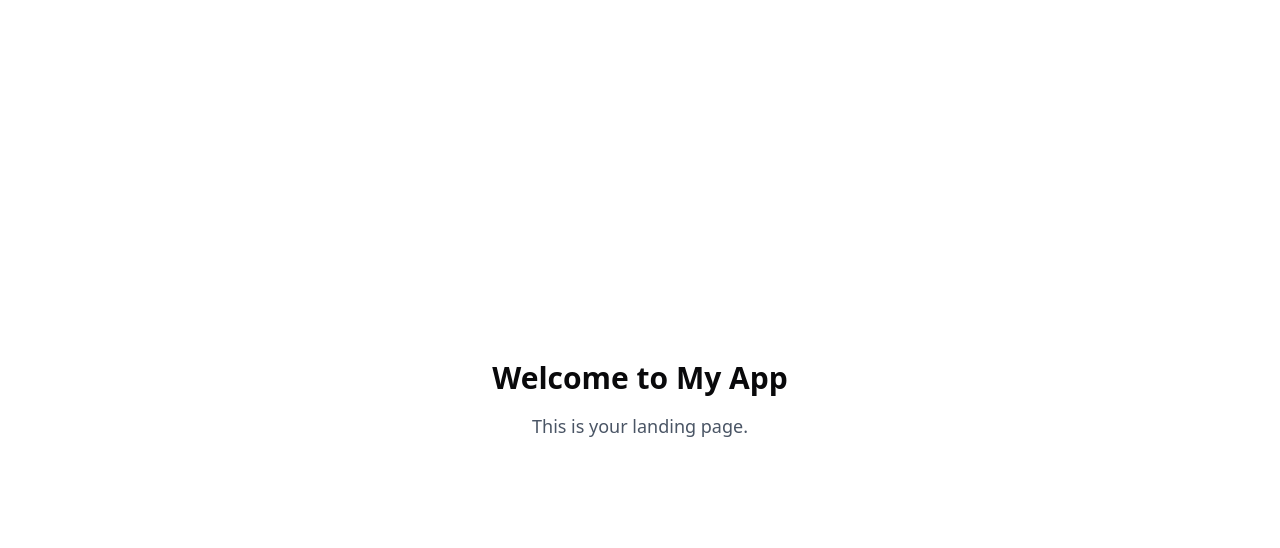
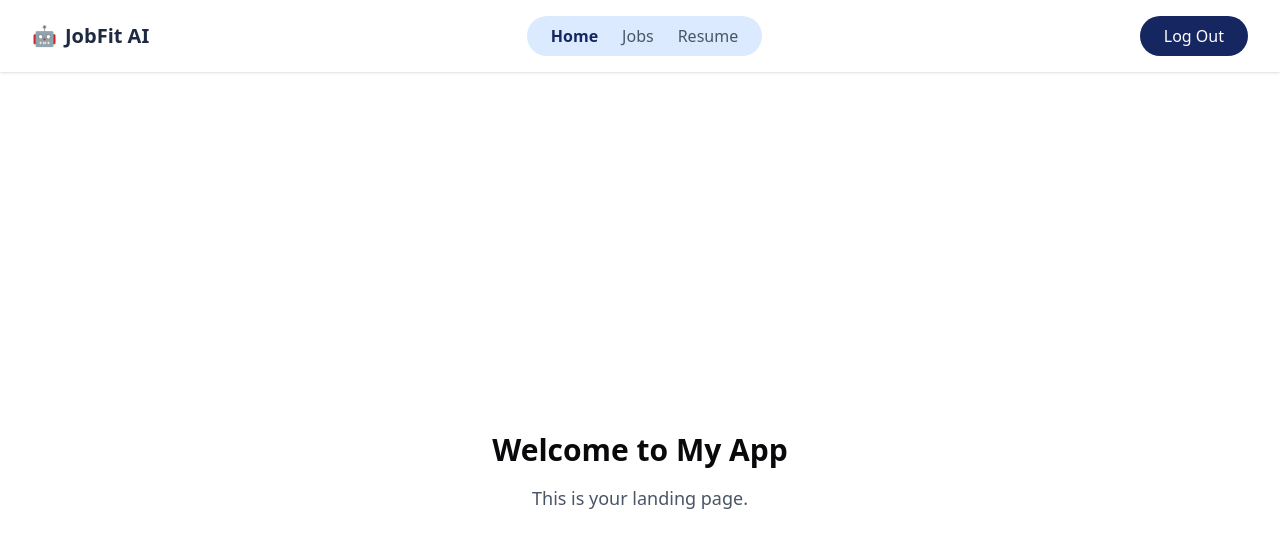
Before and after one commit to n200534/Ai-resume-, a Next.js app in the folder frontend/: page / in a window 1280 px wide. Shown: the top 548 px of the page. Built offline with nearby package versions, Linux system fonts and the light colour scheme; sample sign-in values are in the browser's storage.

Commit message:
Added navBar & update layout.tsx

```diff
--- a/frontend/src/app/layout.tsx
+++ b/frontend/src/app/layout.tsx
@@ -1,6 +1,7 @@
 import type { Metadata } from "next";
 import { Geist, Geist_Mono } from "next/font/google";
 import "./globals.css";
+import Navbar from "@/components/Navbar";
 
 const geistSans = Geist({
   variable: "--font-geist-sans",
@@ -25,6 +26,7 @@ export default function RootLayout({
       <body
         className={`${geistSans.variable} ${geistMono.variable} antialiased`}
       >
+        <Navbar />
         {children}
       </body>
     </html>
--- /dev/null
+++ b/frontend/src/components/Navbar.tsx
@@ -0,0 +1,57 @@
+"use client";
+
+import Link from "next/link";
+import { usePathname } from "next/navigation";
+
+export default function Navbar() {
+  const pathname = usePathname();
+
+  // Hide Navbar on the login page
+  if (pathname === "/login") return null;
+
+  return (
+    <nav className="flex items-center justify-between px-8 py-4 shadow-sm bg-white">
+      {/* Left: Logo */}
+      <div className="text-xl font-bold flex items-center space-x-2">
+        <span className="text-blue-700">🤖</span>{" "}
+        {/* Replace with an actual logo */}
+        <span className="text-[#1E2A41] font-semibold">JobFit AI</span>
+      </div>
+
+      {/* Center: Navigation */}
+      <div className="flex bg-blue-100 px-6 py-2 rounded-full space-x-6 text-gray-600">
+        <Link
+          href="/"
+          className={`hover:text-[#162660]-700 ${
+            pathname === "/" ? "text-[#162660] font-semibold" : ""
+          }`}
+        >
+          Home
+        </Link>
+        <Link
+          href="/jobs"
+          className={`hover:text-[#162660] ${
+            pathname === "/jobs" ? "text-[#162660] font-semibold" : ""
+          }`}
+        >
+          Jobs
+        </Link>
+        <Link
+          href="/resume"
+          className={`hover:text-[#162660] ${
+            pathname === "/resume" ? "text-[#162660] font-semibold" : ""
+          }`}
+        >
+          Resume
+        </Link>
+      </div>
+
+      {/* Right: Log Out Button */}
+      <Link href="/login">
+        <button className="bg-[#162660] text-white px-6 py-2 rounded-full hover:bg-[#162035] cursor-pointer">
+          Log Out
+        </button>
+      </Link>
+    </nav>
+  );
+}
```
